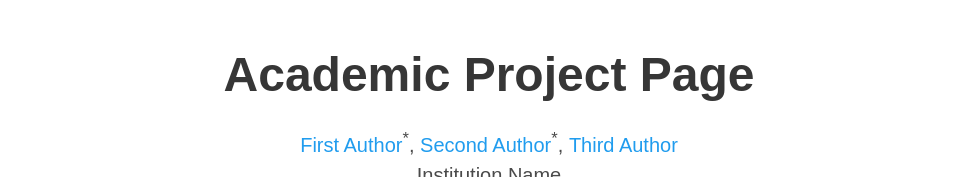
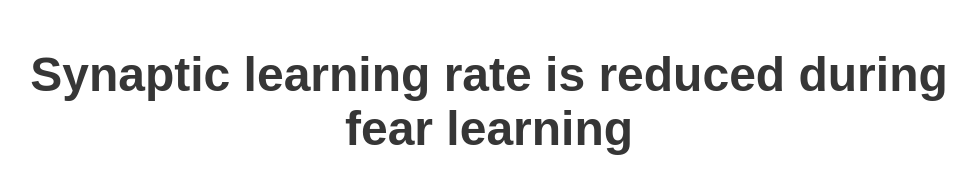
Before and after one commit to thomasslai/thomasslai.github.io, a plain HTML site: page index.html in a window 1280 px wide. Shown: the top 177 px of the page, without its empty margins (151-1127 px from the left). Drawn offline with nearby package versions, Linux system fonts and the light colour scheme; some icons are missing; a web font is replaced by a local one.

Commit message:
title changed

```diff
--- a/index.html
+++ b/index.html
@@ -25,7 +25,7 @@
 
 
   <title>Academic Project Page</title>
-  <link rel="icon" type="image/x-icon" href="static/images/favicon.ico">
+  <!-- <link rel="icon" type="image/x-icon" href="static/images/favicon.ico"> -->
   <link href="https://fonts.googleapis.com/css?family=Google+Sans|Noto+Sans|Castoro"
   rel="stylesheet">
 
@@ -52,7 +52,7 @@
       <div class="container is-max-desktop">
         <div class="columns is-centered">
           <div class="column has-text-centered">
-            <h1 class="title is-1 publication-title">Academic Project Page</h1>
+            <h1 class="title is-1 publication-title">Synaptic learning rate is reduced during fear learning</h1>
             <div class="is-size-5 publication-authors">
               <!-- Paper authors -->
               <span class="author-block">
```
